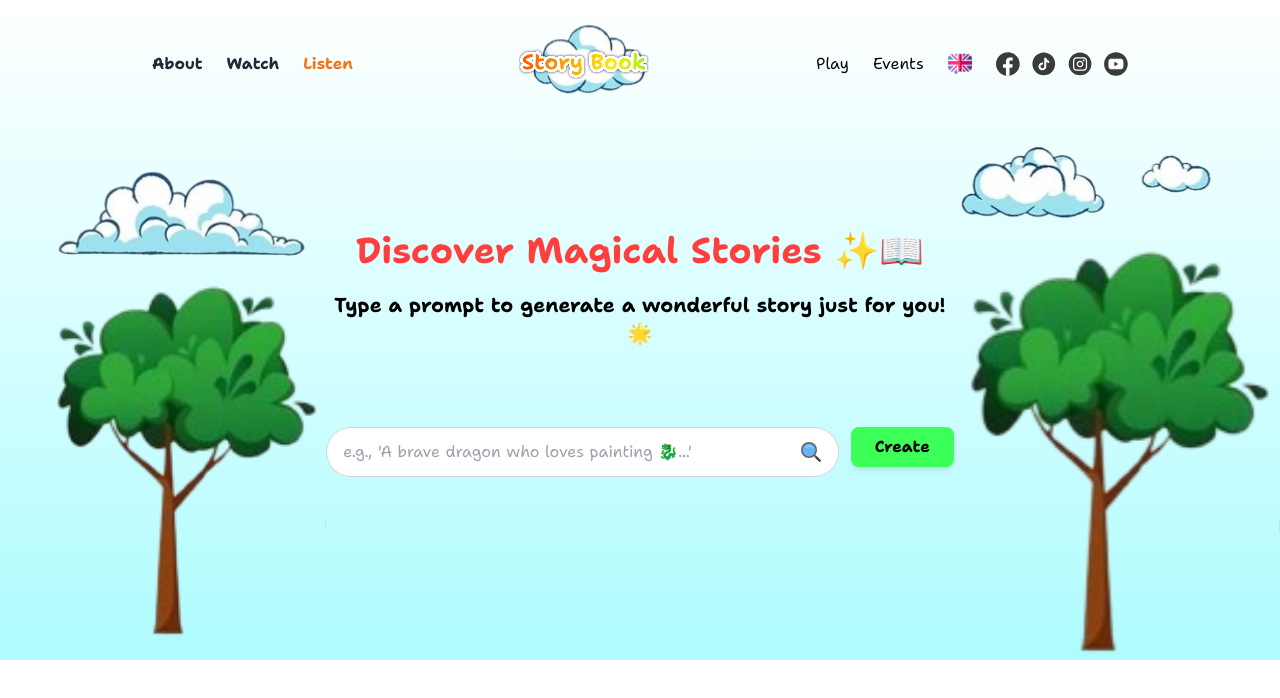
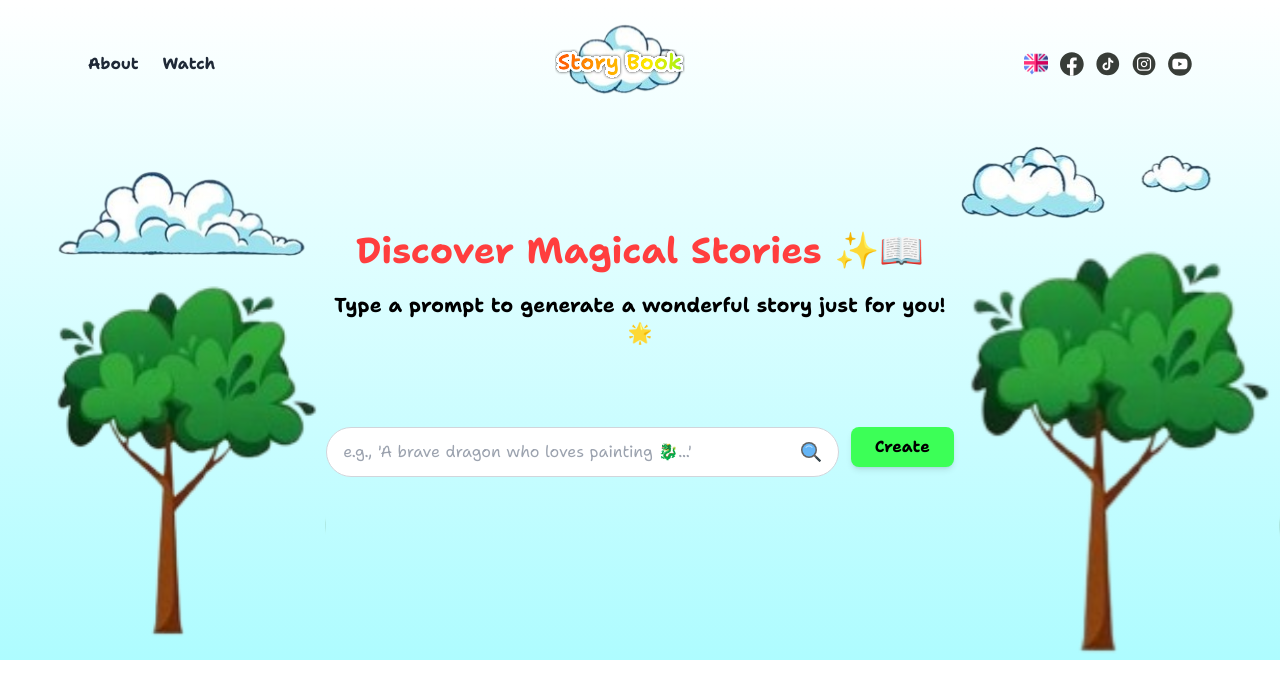
Before and after one commit to khanakhun/storybook, a Next.js app: page / in a window 1280 px wide. Shown: the top 698 px of the page. Built offline with nearby package versions, Linux system fonts and the light colour scheme.

Commit message:
navbar added

```diff
--- a/src/app/global-components/navbar.tsx
+++ b/src/app/global-components/navbar.tsx
@@ -15,38 +15,53 @@ import heImage from "../assets/he.png";
 const Header: React.FC = () => {
   const { language, setLanguage } = useAppStore();
   const [isDropdownOpen, setIsDropdownOpen] = useState(false);
+  const [isMobileMenuOpen, setIsMobileMenuOpen] = useState(false);
 
   const toggleDropdown = () => setIsDropdownOpen((prev) => !prev);
+  const toggleMobileMenu = () => setIsMobileMenuOpen((prev) => !prev);
 
-  const selectLanguage = (lang: "en" | "he") => {
-    setLanguage(lang);
+  const menuItems = ["About", "Watch"];
+  const socialIcons = [
+    { src: fbIcon, alt: "Facebook" },
+    { src: igIcon, alt: "Instagram" },
+    { src: tiktokIcon, alt: "TikTok" },
+    { src: ytIcon, alt: "YouTube" },
+  ];
+  const languages = [
+    { code: "en", src: enImage, label: "English" },
+    { code: "he", src: heImage, label: "Hebrew" },
+  ];
+
+  const selectLanguage = (lang: string) => {
+    setLanguage(lang as "en" | "he");
     setIsDropdownOpen(false);
   };
 
   return (
-    <header className="w-[80%] mx-auto  ">
+    <header className="w-[90%] mx-auto">
       <nav className="flex items-center justify-between px-6 py-4">
-        {/* Left Links */}
-        <ul className="flex items-center gap-6 text-gray-800 font-bold">
-          <li className="hover:text-orange-500 cursor-pointer">About</li>
-          <li className="hover:text-orange-500 cursor-pointer">Watch</li>
-          <li className="hover:text-orange-500 text-orange-500 cursor-pointer">Listen</li>
-        </ul>
+        {/* Hamburger Icon for Mobile */}
+        <button onClick={toggleMobileMenu} className="md:hidden flex items-center focus:outline-none" aria-label="Toggle Mobile Menu">
+          <svg xmlns="http://www.w3.org/2000/svg" fill="none" viewBox="0 0 24 24" strokeWidth={2} stroke="currentColor" className="w-6 h-6">
+            <path strokeLinecap="round" strokeLinejoin="round" d="M4 6h16M4 12h16m-7 6h7" />
+          </svg>
+        </button>
 
         {/* Logo */}
+        <ul className="hidden md:flex items-center gap-6 text-gray-800 font-bold">
+          {menuItems.map((item) => (
+            <li key={item} className="hover:text-orange-500 cursor-pointer">
+              {item}
+            </li>
+          ))}
+        </ul>
         <div className="relative flex items-center justify-center">
-          {/* Background Logo */}
           <Image src={logo} alt="StoryBook Logo" width={130} height={60} />
-
-          {/* Text Overlay */}
           <Image src={logotext} alt="StoryBook Text" width={150} height={70} className="absolute" />
         </div>
 
-        {/* Right Links */}
-        <ul className="flex items-center gap-6">
-          <li className="hover:text-orange-500 cursor-pointer">Play</li>
-          <li className="hover:text-orange-500 cursor-pointer">Events</li>
-
+        {/* Social Media and Language Selector */}
+        <div className="flex items-center gap-3">
           {/* Language Dropdown */}
           <div className="relative">
             <button
@@ -56,7 +71,7 @@ const Header: React.FC = () => {
               aria-expanded={isDropdownOpen}
             >
               <Image
-                src={language === "en" ? enImage : heImage}
+                src={languages.find((lang) => lang.code === language)?.src || enImage}
                 alt={language === "en" ? "English" : "Hebrew"}
                 width={24}
                 height={24}
@@ -65,27 +80,48 @@ const Header: React.FC = () => {
             </button>
             {isDropdownOpen && (
               <div className="absolute right-0 mt-2 w-36 bg-white border border-gray-300 rounded shadow-lg z-10">
-                <div onClick={() => selectLanguage("en")} className="flex items-center px-4 py-2 cursor-pointer hover:bg-gray-100">
-                  <Image src={enImage} alt="English" width={24} height={24} className="rounded" />
-                  <span className="ml-2">English</span>
-                </div>
-                <div onClick={() => selectLanguage("he")} className="flex items-center px-4 py-2 cursor-pointer hover:bg-gray-100">
-                  <Image src={heImage} alt="Hebrew" width={24} height={24} className="rounded" />
-                  <span className="ml-2">Hebrew</span>
-                </div>
+                {languages.map((lang) => (
+                  <div
+                    key={lang.code}
+                    onClick={() => selectLanguage(lang.code)}
+                    className="flex items-center px-4 py-2 cursor-pointer hover:bg-gray-100"
+                  >
+                    <Image src={lang.src} alt={lang.label} width={24} height={24} className="rounded" />
+                    <span className="ml-2">{lang.label}</span>
+                  </div>
+                ))}
               </div>
             )}
           </div>
 
           {/* Social Media Icons */}
-          <div className="flex gap-3">
-            <Image src={fbIcon} alt="Facebook" width={24} height={24} className="cursor-pointer" />
-            <Image src={igIcon} alt="Instagram" width={24} height={24} className="cursor-pointer" />
-            <Image src={tiktokIcon} alt="TikTok" width={24} height={24} className="cursor-pointer" />
-            <Image src={ytIcon} alt="YouTube" width={24} height={24} className="cursor-pointer" />
+          <div className="hidden md:flex gap-3">
+            {socialIcons.map((icon, index) => (
+              <Image key={index} src={icon.src} alt={icon.alt} width={24} height={24} className="cursor-pointer" />
+            ))}
           </div>
-        </ul>
+        </div>
       </nav>
+
+      {/* Mobile Navigation Menu */}
+      {isMobileMenuOpen && (
+        <div className="md:hidden bg-white shadow-lg rounded-lg mt-2">
+          <ul className="flex flex-col items-start gap-4 p-4">
+            {menuItems.map((item) => (
+              <li key={item} className="hover:text-orange-500 cursor-pointer">
+                {item}
+              </li>
+            ))}
+
+            {/* Social Media Icons */}
+            <div className="flex gap-3 mt-4">
+              {socialIcons.map((icon, index) => (
+                <Image key={index} src={icon.src} alt={icon.alt} width={24} height={24} className="cursor-pointer" />
+              ))}
+            </div>
+          </ul>
+        </div>
+      )}
     </header>
   );
 };
```
